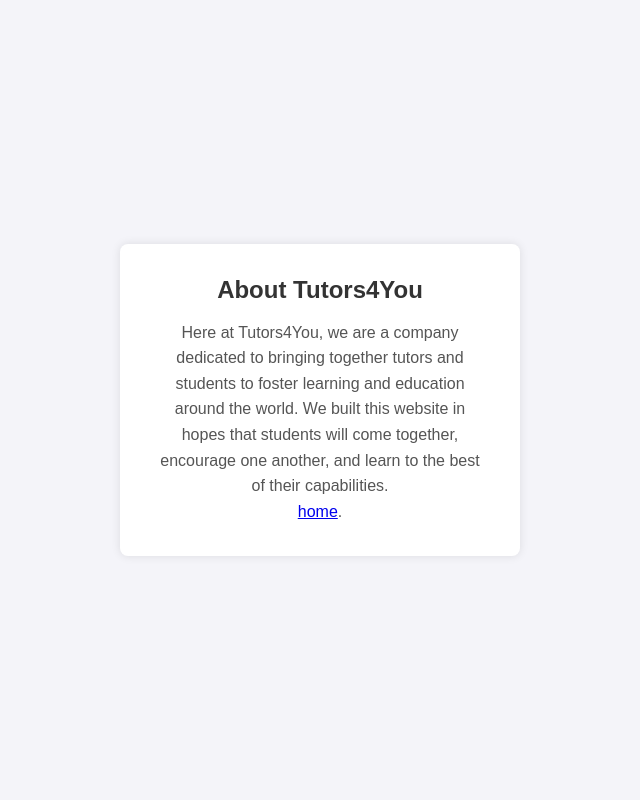
After one commit to VagabondPeak/vagabondpeak.github.io, a Django app: template templates/aboutUs.html in a window 1280 px wide. The commit adds this page. Shown: the whole page, without its empty margins (320-960 px from the left). Run offline with Django 3.2, Linux system fonts and the light colour scheme; the template is opened without the code that fills it, so the values that code supplies are empty.

Commit message:
Links Moe Files
added about us page
links

```diff
--- a/sewebsite/urls.py
+++ b/sewebsite/urls.py
@@ -25,5 +25,5 @@
     path('', views.home, name='home'),
     path('login/', views.login_view, name='login'),
     path('createAccount/', views.createAccount_view, name='createAccount'),
-    path('about/', views.about_view, name='about'),
+    path('about/', views.aboutUs_view, name='about'),
 ]
--- a/sewebsite/views.py
+++ b/sewebsite/views.py
@@ -17,5 +17,5 @@
 def createAccount_view(request):
     return render(request, 'CreateAccount.html')
 
-def about_view(request):
-    return render(request, 'about.html')
+def aboutUs_view(request):
+    return render(request, 'aboutUs.html')
--- /dev/null
+++ b/static/css/aboutUs.css
@@ -0,0 +1,35 @@
+/* Basic reset */
+* {
+    margin: 0;
+    padding: 0;
+    box-sizing: border-box;
+  }
+
+  body {
+    display: flex;
+    justify-content: center;
+    align-items: center;
+    height: 100vh;
+    font-family: Arial, sans-serif;
+    background-color: #f4f4f9;
+  }
+
+  .about-container {
+    width: 400px;
+    padding: 2rem;
+    background-color: #fff;
+    box-shadow: 0px 0px 10px rgba(0, 0, 0, 0.1);
+    border-radius: 8px;
+    text-align: center;
+  }
+
+  h2 {
+    margin-bottom: 1rem;
+    color: #333;
+  }
+
+  p {
+    font-size: 16px;
+    line-height: 1.6;
+    color: #555;
+  }
--- a/templates/Homepage.html
+++ b/templates/Homepage.html
@@ -16,7 +16,7 @@
       <ul>
         <li><a href="{% url 'login' %}">Login</a></li>
         <li><a href="{% url 'createAccount' %}">Create an Account</a></li>
-        <li><a href="{% url 'login' %}">About Us</a></li>
+        <li><a href="{% url 'about' %}">About Us</a></li>
       </ul>
     </nav>
   </header>
--- a/templates/Loginpage.html
+++ b/templates/Loginpage.html
@@ -18,7 +18,8 @@
       <input type="password" id="password" name="password" required>
 
       <button type="submit">Login</button>
-      <p class="signup-link">Don't have an account? <a href="signup.html">Sign up here</a>.</p>
+      <p class="signup-link">Don't have an account? <a href="{% url 'createAccount' %}">Sign up here</a>.</p>
+      <p class="signup-link">Want to go back? <a href="{% url 'home' %}">home</a>.</p>
     </form>
   </div>
 
--- /dev/null
+++ b/templates/aboutUs.html
@@ -0,0 +1,20 @@
+<!DOCTYPE html>
+<html lang="en">
+<head>
+    <meta charset="UTF-8">
+    <meta name="viewport" content="width=device-width, initial-scale=1.0">
+    <title>About Us</title>
+    {% load static %}
+    <link rel="stylesheet" href="{% static 'css/aboutUs.css' %}">
+</head>
+<body>
+    <div class="about-container">
+        <h2>About Tutors4You</h2>
+        <p>
+            Here at Tutors4You, we are a company dedicated to bringing together tutors and students to foster learning and education around the world.
+            We built this website in hopes that students will come together, encourage one another, and learn to the best of their capabilities.
+        </p>
+        <p class="signup-link"> <a href="{% url 'home' %}">home</a>.</p>
+    </div>
+</body>
+</html>
```
Also changed, not shown: templates/CreateAccount.html (+22 -13 lines).
